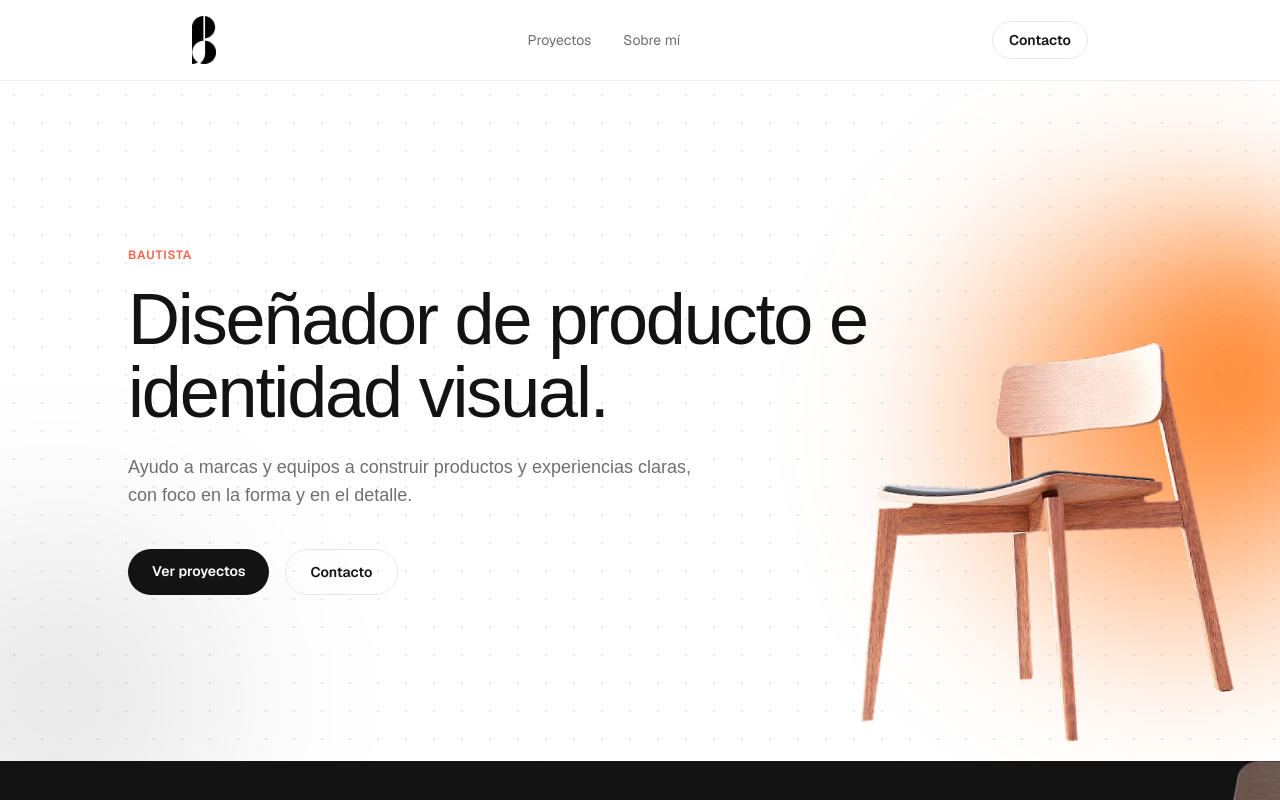
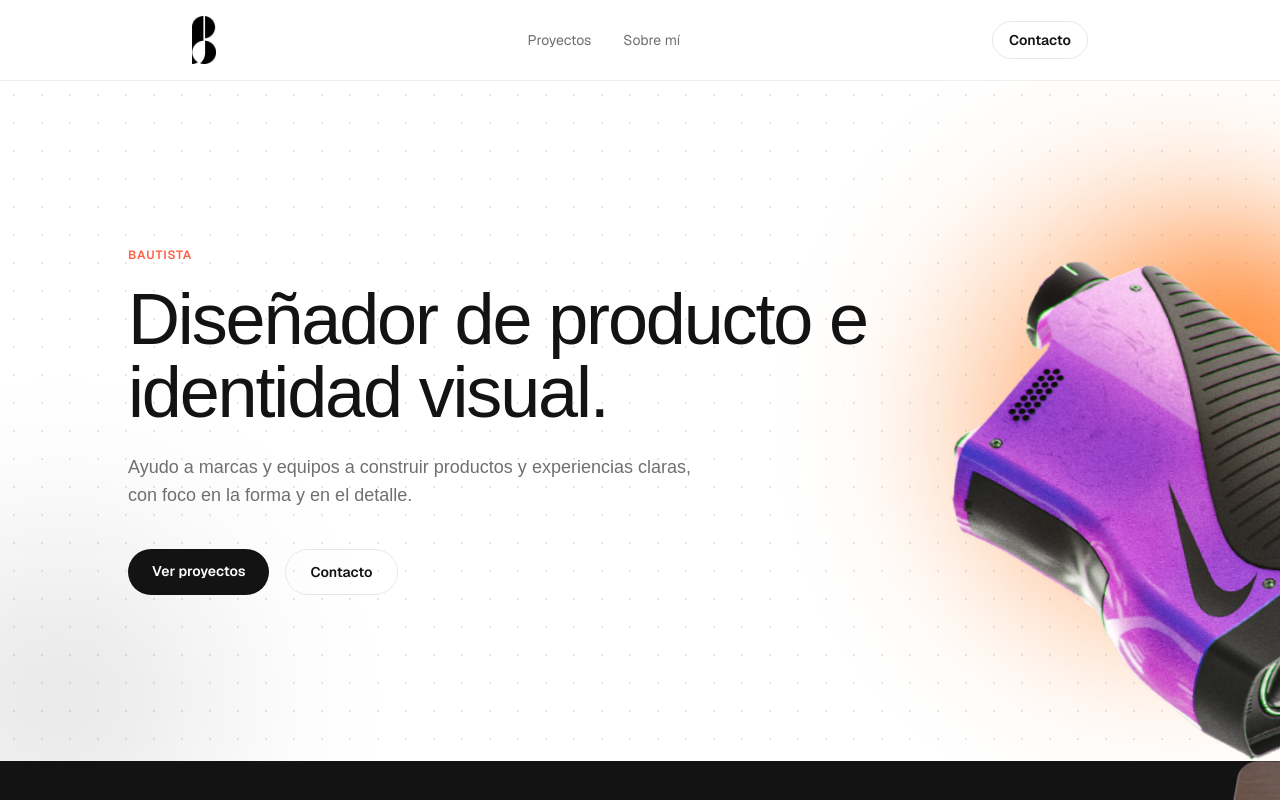
Before and after one commit to bautidelatorre/Portfolio, a Next.js app: page / in a window 1280 px wide. Shown: the top 800 px of the page. Built offline with nearby package versions, Linux system fonts and the light colour scheme; no server answers; the database is empty; a web font is replaced by a local one.

Commit message:
Swap Hero render from chair to the Nike rangefinder product shot
Crop the purple colorway out of the uploaded reference image and use
it as the Hero's floating render instead of the chair.

```diff
--- a/components/site/Hero.tsx
+++ b/components/site/Hero.tsx
@@ -16,13 +16,13 @@ export function Hero() {
         className="pointer-events-none absolute -bottom-24 left-[-8%] h-[320px] w-[320px] rounded-full bg-dark/10 blur-[90px]"
       />
       <FloatingRender
-        src="/floating/chair-1.webp"
-        width={700}
-        height={444}
+        src="/floating/rangefinder.webp"
+        width={1300}
+        height={1183}
         rotate={-4}
         duration={11}
         opacity={0.95}
-        className="right-[-18%] bottom-0 hidden w-[660px] xl:block 2xl:w-[880px]"
+        className="right-[-18%] bottom-0 hidden w-[560px] xl:block 2xl:w-[740px]"
       />
 
       <div className="relative mx-auto w-full max-w-5xl 2xl:max-w-7xl">
```
Also changed, not shown: public/floating/rangefinder.webp (added).
